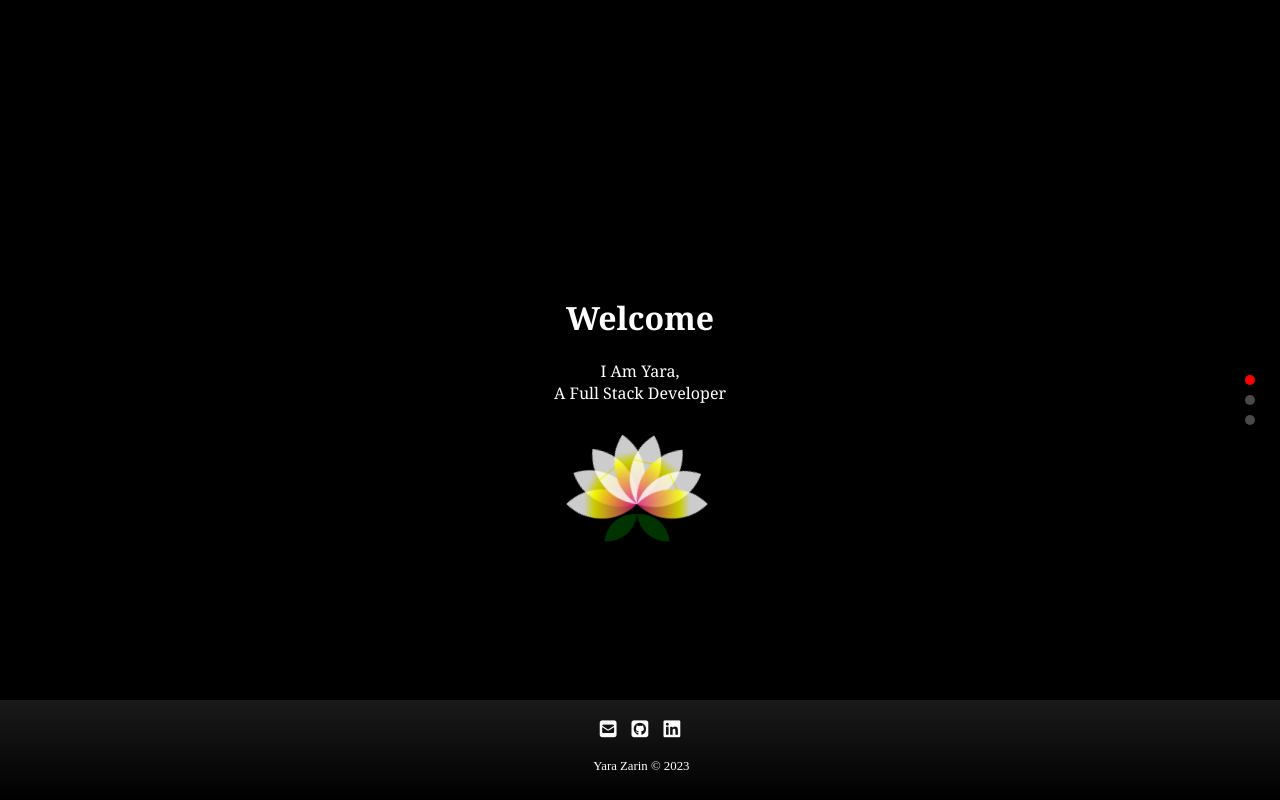
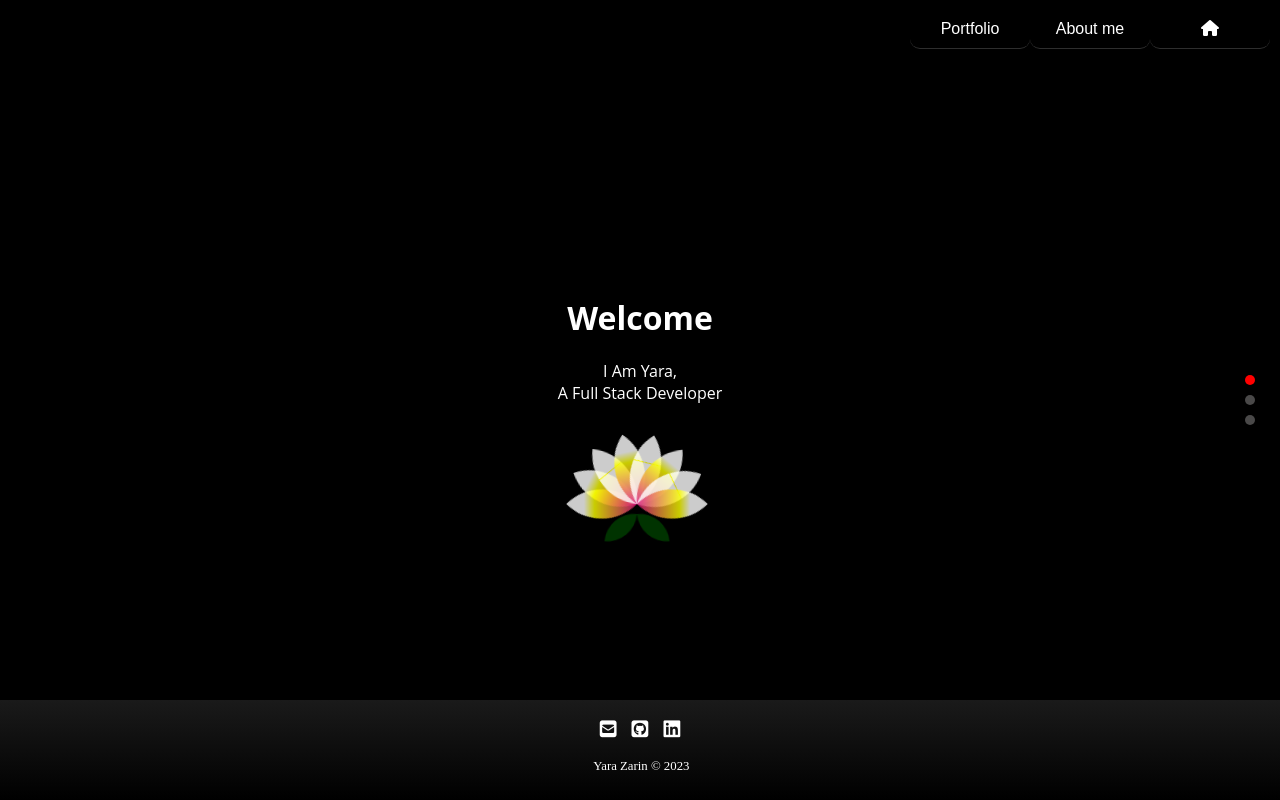
Before and after one commit to yarazarin/myportfolio, a React (Create React App) app: page / in a window 1280 px wide. Built offline with nearby package versions, Linux system fonts and the light colour scheme.

Commit message:
Navbar Added

```diff
--- a/src/App.css
+++ b/src/App.css
@@ -4,6 +4,11 @@
     font-size: 13px;
     max-width: 100%;
   }
+  /* .navbar button {
+    padding: 5px 20px;
+    font-size: 14px;
+    min-width: 100px;
+  } */
 }
 
 @media screen and (min-width: 1200px) {
--- /dev/null
+++ b/src/components/Navbar.css
@@ -0,0 +1,27 @@
+.navbar {
+  position: absolute;
+  top: 0;
+  left: 0;
+  width: 100%;
+  display: flex;
+  justify-content:flex-end;
+  padding: 10px;
+  z-index: 2;
+}
+
+.navbar button {
+  background-color: transparent;
+  color: #fff;
+  border: none;
+  padding: 10px 20px;
+  font-size: 16px;
+  cursor: pointer;
+  transition: background-color 0.3s ease;
+  border-radius: 10px;
+  min-width: 120px;
+  border-bottom: #ffffff2e 1px solid;
+}
+
+.navbar button:hover {
+  background-color: #ff0000;
+}
--- /dev/null
+++ b/src/components/Navbar.js
@@ -0,0 +1,18 @@
+import React from "react";
+import "./Navbar.css";
+
+const Navbar = ({ setCurrentPage }) => {
+  const navigateToPage = (page) => {
+    setCurrentPage(page);
+  };
+
+  return (
+    <div className="navbar">
+      <button onClick={() => navigateToPage(2)}>Portfolio</button>
+      <button onClick={() => navigateToPage(1)}>About me</button>
+      <button onClick={() => navigateToPage(0)}><i class="fa-solid fa-house"></i></button>
+    </div>
+  );
+};
+
+export default Navbar;
--- a/src/components/ScrollPage.css
+++ b/src/components/ScrollPage.css
@@ -19,7 +19,7 @@
   display: flex;
   align-items: center;
   justify-content: center;
-  font-family:"Georgia";
+  font-family:"Open Sans";
   scroll-snap-align: start;
   background-color: #f0f0f0;
   border-bottom: 1px solid #ddd;
--- a/src/components/ScrollPage.js
+++ b/src/components/ScrollPage.js
@@ -1,5 +1,6 @@
 import React, { useState, useEffect, useRef } from "react";
 import "./ScrollPage.css";
+import Navbar from "./Navbar";
 
 // import page1Image from "../img/page1.jpg";
 import page2Image from "../img/page2.jpg";
@@ -99,6 +100,7 @@ const ScrollPage = () => {
 
   return (
     <div className="scroll-container" ref={scrollContainerRef}>
+      <Navbar setCurrentPage={setCurrentPage} />
       <div
         className="scroll-page"
         // style={{ backgroundImage: `url(${page1Image})` }}
--- a/src/components/pages/ThirdPage.css
+++ b/src/components/pages/ThirdPage.css
@@ -10,6 +10,7 @@
 
 
 .horizontal-gallery {
+  touch-action: pan-y;
   padding: 10px;
   border-radius: 12px;
   width: 30%;
--- a/src/components/pages/ThirdPage.jsx
+++ b/src/components/pages/ThirdPage.jsx
@@ -56,6 +56,7 @@ const ThirdPage = () => {
 
   const handleTouchStart = useCallback((event) => {
     touchStartX.current = event.touches[0].clientX;
+    event.preventDefault();
   }, []);
 
   const handleTouchMove = useCallback((event) => {
@@ -69,6 +70,7 @@ const ThirdPage = () => {
       }
       touchStartX.current = null;
     }
+    event.preventDefault();
   }, [currentIndex, images.length]);
 
   useEffect(() => {
```
